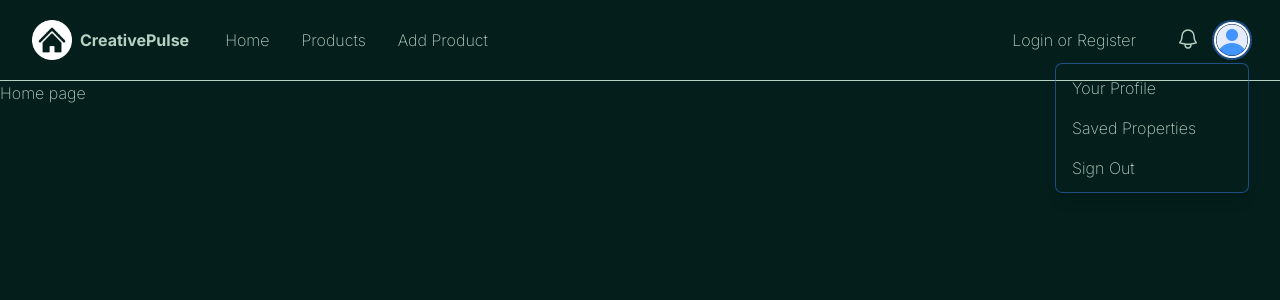
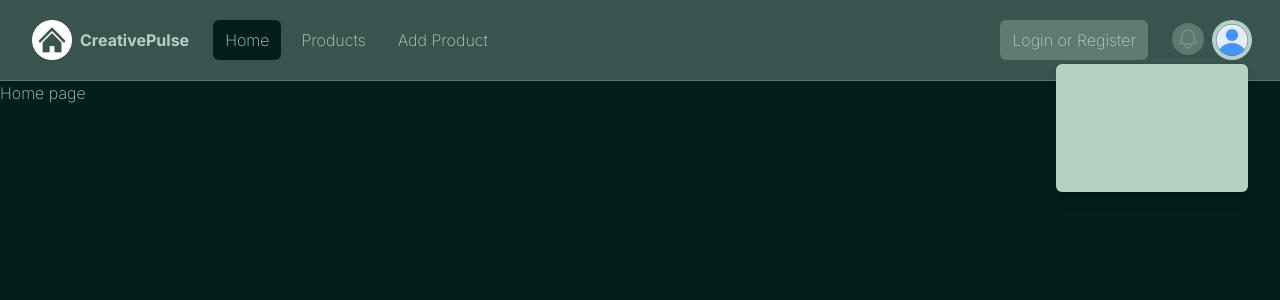
Before and after one commit to juliscapucin/creative-pulse, a Next.js app: page / in a window 1280 px wide. Both pictures are taken after a click on the button "Open user menu". Shown: the top 300 px of the page. Built offline with nearby package versions, Linux system fonts and the light colour scheme; a web font is replaced by a local one.

Commit message:
navbar: fix colors

```diff
--- a/components/navBar.tsx
+++ b/components/navBar.tsx
@@ -31,7 +31,7 @@ const NavBar = () => {
 	// }, [])
 
 	return (
-		<nav className='bg-blue-700 border-b border-blue-500'>
+		<nav className='bg-faded border-b border-faded'>
 			<div className='mx-auto max-w-7xl px-2 sm:px-6 lg:px-8'>
 				<div className='relative flex h-20 items-center justify-between'>
 					<div className='absolute inset-y-0 left-0 flex items-center md:hidden'>
@@ -39,7 +39,7 @@ const NavBar = () => {
 						<button
 							type='button'
 							id='mobile-dropdown-button'
-							className='relative inline-flex items-center justify-center rounded-md p-2 text-gray-400 hover:bg-gray-700 hover:text-white focus:outline-none focus:ring-2 focus:ring-inset focus:ring-white'
+							className='relative inline-flex items-center justify-center rounded-md p-2 text-secondary hover:bg-faded hover:text-secondary focus:outline-none focus:ring-2 focus:ring-inset focus:ring-secondary'
 							aria-controls='mobile-menu'
 							aria-expanded={isMobileMenuOpen}
 							onClick={() => setIsMobileMenuOpen((prev) => !prev)}
@@ -66,9 +66,9 @@ const NavBar = () => {
 					<div className='flex flex-1 items-center justify-center md:items-stretch md:justify-start'>
 						{/* <!-- Logo --> */}
 						<Link className='flex flex-shrink-0 items-center' href='/'>
-							<Image className='h-10 w-auto' src={logo} alt='PropertyPulse' />
+							<Image className='h-10 w-auto' src={logo} alt='CreativePulse' />
 
-							<span className='hidden md:block text-white text-2xl font-bold ml-2'>
+							<span className='hidden md:block text-secondary text-2xl font-bold ml-2'>
 								CreativePulse
 							</span>
 						</Link>
@@ -78,16 +78,16 @@ const NavBar = () => {
 								<Link
 									href='/'
 									className={`${
-										pathname === "/" ? "bg-black" : ""
-									} text-white hover:bg-gray-900 hover:text-white rounded-md px-3 py-2`}
+										pathname === "/" ? "bg-primary" : ""
+									} text-secondary hover:bg-faded hover:text-secondary rounded-md px-3 py-2`}
 								>
 									Home
 								</Link>
 								<Link
 									href='/products'
 									className={`${
-										pathname === "/products" ? "bg-black" : ""
-									} text-white hover:bg-gray-900 hover:text-white rounded-md px-3 py-2`}
+										pathname === "/products" ? "bg-primary" : ""
+									} text-secondary hover:bg-faded hover:text-secondary rounded-md px-3 py-2`}
 								>
 									Products
 								</Link>
@@ -95,8 +95,8 @@ const NavBar = () => {
 								<Link
 									href='/products/add'
 									className={`${
-										pathname === "/products/add" ? "bg-black" : ""
-									} text-white hover:bg-gray-900 hover:text-white rounded-md px-3 py-2`}
+										pathname === "/products/add" ? "bg-primary" : ""
+									} text-secondary hover:bg-faded hover:text-secondary rounded-md px-3 py-2`}
 								>
 									Add Product
 								</Link>
@@ -115,9 +115,9 @@ const NavBar = () => {
 								<button
 									// onClick={() => signIn(provider.id)}
 									// key={index}
-									className='flex items-center text-white bg-gray-700 hover:bg-gray-900 hover:text-white rounded-md px-3 py-2'
+									className='flex items-center text-secondary bg-faded hover:bg-faded hover:text-secondary rounded-md px-3 py-2'
 								>
-									{/* <FaGoogle className='text-white mr-2' /> */}
+									{/* <FaGoogle className='text-secondary mr-2' /> */}
 									<span>Login or Register</span>
 								</button>
 								// ))
@@ -132,7 +132,7 @@ const NavBar = () => {
 						<Link href='/messages' className='relative group'>
 							<button
 								type='button'
-								className='relative rounded-full bg-gray-800 p-1 text-gray-400 hover:text-white focus:outline-none focus:ring-2 focus:ring-white focus:ring-offset-2 focus:ring-offset-gray-800'
+								className='relative rounded-full bg-faded p-1 text-faded hover:text-secondary focus:outline-none focus:ring-2 focus:ring-secondary focus:ring-offset-2 focus:ring-offset-faded'
 							>
 								<span className='absolute -inset-1.5'></span>
 								<span className='sr-only'>View notifications</span>
@@ -158,7 +158,7 @@ const NavBar = () => {
 							<div>
 								<button
 									type='button'
-									className='relative flex rounded-full bg-gray-800 text-sm focus:outline-none focus:ring-2 focus:ring-white focus:ring-offset-2 focus:ring-offset-gray-800'
+									className='relative flex rounded-full bg-faded text-sm focus:outline-none focus:ring-2 focus:ring-secondary focus:ring-offset-2 focus:ring-offset-faded'
 									id='user-menu-button'
 									aria-expanded={isProfileMenuOpen}
 									aria-haspopup='true'
@@ -180,7 +180,7 @@ const NavBar = () => {
 							{isProfileMenuOpen && (
 								<div
 									id='user-menu'
-									className='absolute right-0 z-10 mt-2 w-48 origin-top-right rounded-md bg-white py-1 shadow-lg ring-1 ring-black ring-opacity-5 focus:outline-none'
+									className='absolute right-0 z-10 mt-2 w-48 origin-top-right rounded-md bg-secondary py-1 shadow-lg ring-1 ring-primary ring-opacity-5 focus:outline-none'
 									role='menu'
 									aria-orientation='vertical'
 									aria-labelledby='user-menu-button'
@@ -188,7 +188,7 @@ const NavBar = () => {
 								>
 									<Link
 										href='/profile'
-										className='block px-4 py-2 text-sm text-gray-700'
+										className='block px-4 py-2 text-sm text-faded'
 										role='menuitem'
 										tabIndex={-1}
 										id='user-menu-item-0'
@@ -200,7 +200,7 @@ const NavBar = () => {
 									</Link>
 									<Link
 										href='/properties/saved'
-										className='block px-4 py-2 text-sm text-gray-700'
+										className='block px-4 py-2 text-sm text-faded'
 										role='menuitem'
 										tabIndex={-1}
 										id='user-menu-item-2'
@@ -215,7 +215,7 @@ const NavBar = () => {
 											setIsProfileMenuOpen(false)
 											// signOut()
 										}}
-										className='block px-4 py-2 text-sm text-gray-700'
+										className='block px-4 py-2 text-sm text-faded'
 										role='menuitem'
 										tabIndex={-1}
 										id='user-menu-item-2'
@@ -237,16 +237,16 @@ const NavBar = () => {
 						<Link
 							href='/'
 							className={`${
-								pathname === "/" ? "bg-black" : ""
-							} text-white block rounded-md px-3 py-2 text-base font-medium`}
+								pathname === "/" ? "bg-primary" : ""
+							} text-secondary block rounded-md px-3 py-2 text-base font-medium`}
 						>
 							Home
 						</Link>
 						<Link
 							href='/properties'
 							className={`${
-								pathname === "/properties" ? "bg-black" : ""
-							} text-white block rounded-md px-3 py-2 text-base font-medium`}
+								pathname === "/properties" ? "bg-primary" : ""
+							} text-secondary block rounded-md px-3 py-2 text-base font-medium`}
 						>
 							Properties
 						</Link>
@@ -254,8 +254,8 @@ const NavBar = () => {
 						<Link
 							href='/properties/add'
 							className={`${
-								pathname === "/properties/add" ? "bg-black" : ""
-							} text-white block rounded-md px-3 py-2 text-base font-medium`}
+								pathname === "/properties/add" ? "bg-primary" : ""
+							} text-secondary block rounded-md px-3 py-2 text-base font-medium`}
 						>
 							Add Property
 						</Link>
@@ -268,7 +268,7 @@ const NavBar = () => {
 									<button
 										// onClick={() => signIn(provider.id)}
 										key={index}
-										className='flex items-center text-white bg-gray-700 hover:bg-gray-900 hover:text-white rounded-md px-3 py-2'
+										className='flex items-center text-secondary bg-faded hover:bg-faded hover:text-secondary rounded-md px-3 py-2'
 									>
 										<span>Login or Register</span>
 									</button>
--- a/tailwind.config.ts
+++ b/tailwind.config.ts
@@ -8,11 +8,9 @@ const config: Config = {
 	],
 	theme: {
 		colors: {
-			colorBlack: "rgb(var(--color-black) / <alpha-value>)",
-			colorWhite: "rgb(var(--color-white) / <alpha-value>)",
 			primary: "rgb(var(--color-primary) / <alpha-value>)",
 			secondary: "rgb(var(--color-secondary) / <alpha-value>)",
-			colorFaded: "rgba(var(--color-secondary-rgb), 0.3)",
+			faded: "rgba(var(--color-secondary-rgb), 0.3)",
 		},
 		fontSize: {
 			displayLarge: "147px",
```
